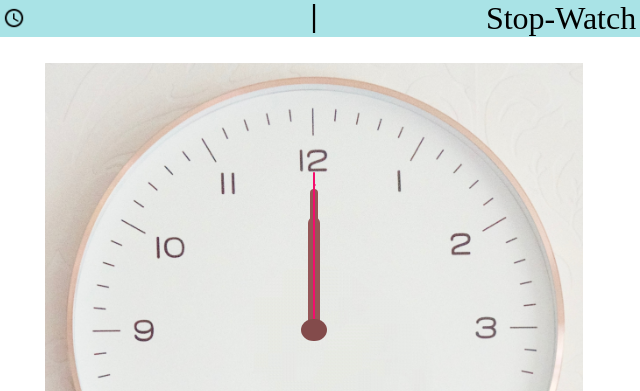
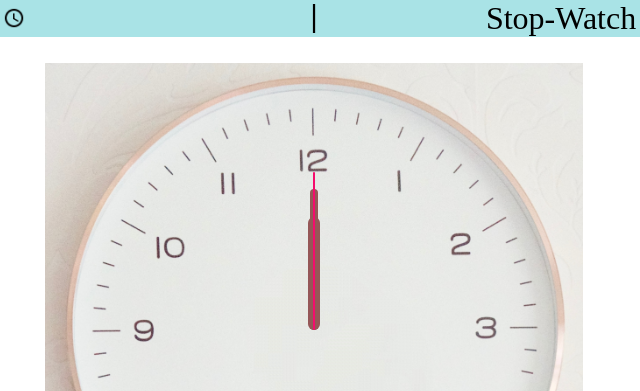
Before and after one commit to vanshitadev10/Analog-Clock-and-Stop-Watch, a plain HTML site: page stopwatch.html in a window 1280 px wide. Shown: the top 391 px of the page, 326-966 px from the left. Drawn offline with Linux system fonts and the light colour scheme.

Commit message:
Update stopwatch.html
Removed text from the arms of the clock.

```diff
--- a/stopwatch.html
+++ b/stopwatch.html
@@ -27,10 +27,10 @@
         </div>
 
         <img src="clock.jpg" alt="clock" class="clock">
-        <div class="hour">.</div>
-        <div class="minute">.</div>
-        <div class="second">.</div>
-        <div class="center">.</div>
+        <div class="hour"></div>
+        <div class="minute"></div>
+        <div class="second"</div>
+        <div class="center"></div>
     </div>
 
     <footer>Created by Vanshita Dev | &copy;2021 All Rights Reserved</footer>
```
